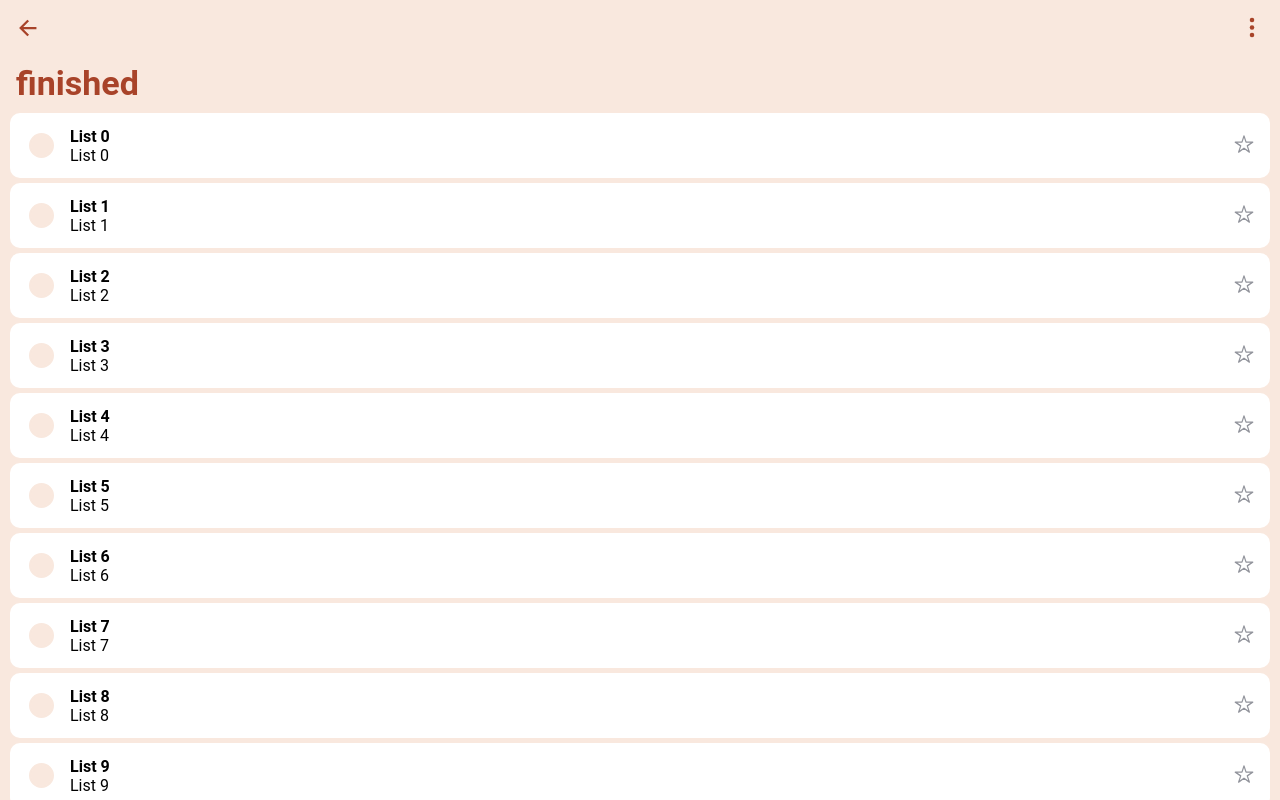
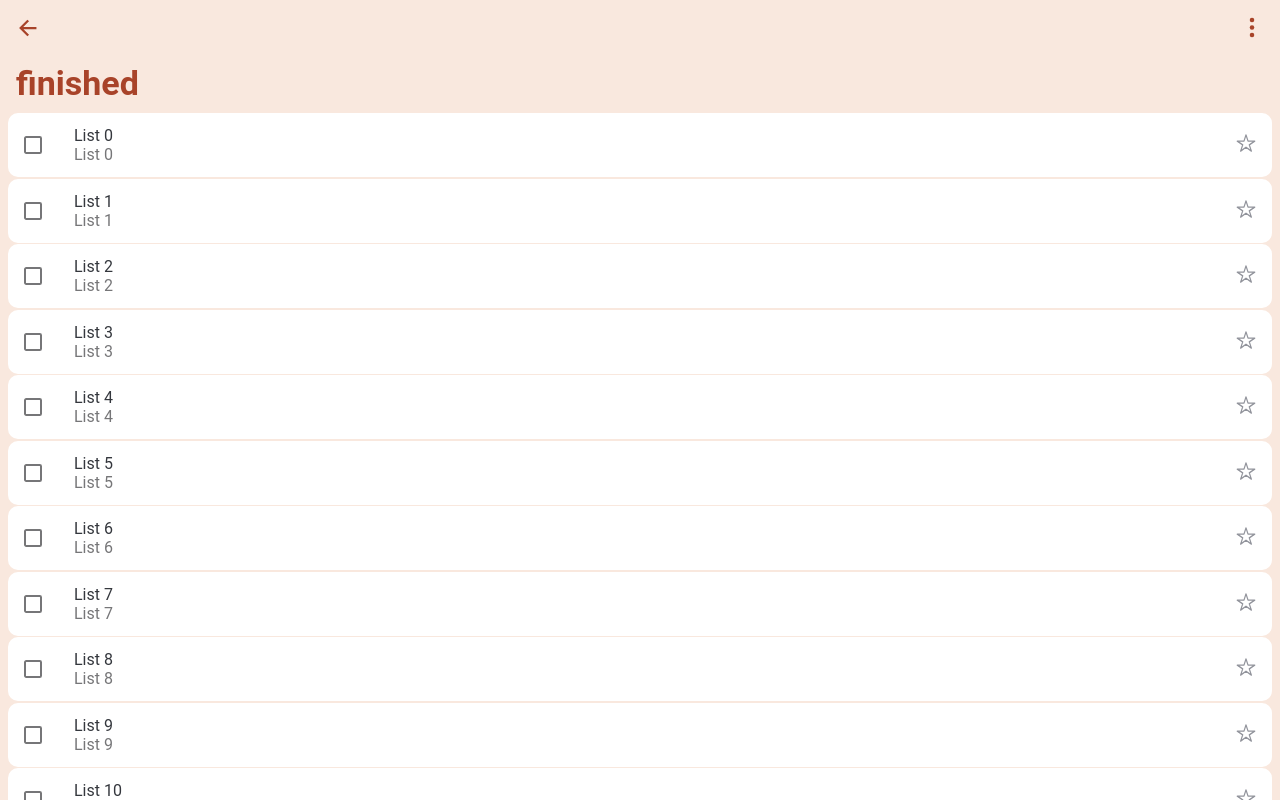
Before and after one commit to immortalt/immortal-todo, a React (Create React App) app: page /home in a window 1280 px wide. Both pictures are taken after a click on the element "Finished". Built offline with nearby package versions, Linux system fonts and the light colour scheme.

Commit message:
style(TodoList): split TaskItem into a component; optimize the Checkbox and add the animation like Microsoft Todo when clicking Checkbox; optimize themes

```diff
--- /dev/null
+++ b/src/components/TaskItems/TaskItem.css
@@ -0,0 +1,98 @@
+.my-checkbox {
+    display: flex;
+    align-items: center;
+    justify-content: center;
+    position: relative;
+}
+
+.my-checkbox .circle {
+    position: absolute;
+    width: 6px;
+    height: 6px;
+    border-radius: 50%;
+    background-color: #6200ee;
+    opacity: 0;
+}
+
+/*top*/
+.my-checkbox .circle-1 {
+    background-color: #da3b00;
+    top: calc(50% - 26px);
+    left: calc(50% - 7px);
+}
+
+/*bottom*/
+.my-checkbox .circle-2 {
+    background-color: #0078d4;
+    top: calc(50% + 20px);
+    left: calc(50% - 7px);
+}
+
+/*top right*/
+.my-checkbox .circle-3 {
+    background-color: #fdab43;
+    top: calc(50% - 15px);
+    left: calc(50% + 14px);
+}
+
+/*bottom right*/
+.my-checkbox .circle-4 {
+    background-color: #02ad56;
+    top: calc(50% + 9px);
+    left: calc(50% + 14px);
+}
+
+/*top left*/
+.my-checkbox .circle-5 {
+    background-color: #e3008c;
+    top: calc(50% - 15px);
+    left: calc(50% - 28px);
+}
+
+/*bottom left*/
+.my-checkbox .circle-6 {
+    background-color: #8763b8;
+    top: calc(50% + 9px);
+    left: calc(50% - 28px);
+}
+
+.my-checkbox .checked.circle-1,
+.my-checkbox .checked.circle-2,
+.my-checkbox .checked.circle-3,
+.my-checkbox .checked.circle-4,
+.my-checkbox .checked.circle-5,
+.my-checkbox .checked.circle-6 {
+    animation: checkbox-circle 0.6s ease;
+}
+
+@keyframes checkbox-circle {
+    0% {
+        transform: scale(1);
+        opacity: 0;
+    }
+
+    10% {
+        transform: scale(1);
+        opacity: 1;
+    }
+
+    100% {
+        transform: scale(0);
+        opacity: 0;
+    }
+}
+
+.my-checkbox .checkbox-checked {
+    animation: checkbox-reshape 0.3s ease;
+}
+
+@keyframes checkbox-reshape {
+    0% {
+        transform: scale(0.4);
+        opacity: 0.4;
+    }
+    100% {
+        transform: scale(1);
+        opacity: 1;
+    }
+}
--- /dev/null
+++ b/src/components/TaskItems/TaskItem.tsx
@@ -0,0 +1,99 @@
+import {IonCheckbox, IonIcon, IonItem, IonLabel} from "@ionic/react";
+import {starOutline} from "ionicons/icons";
+import React from "react";
+import useIsDark from "../../hooks/useIsDark";
+import {ThemeUnit} from "../../theme/listThemes";
+import {TodoTask} from "../../models/TodoTask";
+import {DraggableProvided, DraggableStateSnapshot} from "../react-beautiful-dnd";
+import "./TaskItem.css";
+
+type TaskItemProps = {
+    snapshot: DraggableStateSnapshot,
+    provided: DraggableProvided,
+    item: TodoTask
+    themeUnit: ThemeUnit
+    radioColor: string
+}
+const TaskItem: React.FC<TaskItemProps> = (
+    {
+        snapshot,
+        provided,
+        item,
+        themeUnit,
+        radioColor
+    }) => {
+    const isDark = useIsDark()
+    const styles = {
+        star: {
+            fontSize: 20,
+            color: "var(--ion-color-medium)"
+        },
+        radio: {
+            "--checkmark-width": "2px",
+            "--checkmark-color": isDark ? "#212121" : "#FFFFFF",
+            "--transition": "transform 2s cubic-bezier(0.4, 0, 0.2, 1)",
+            // Unchecked
+            "--border-width": "2px",
+            "--border-color": isDark ? "#939393" : "#767678",
+            "--background": isDark ? "#212121" : "#FFFFFF",
+            // Checked
+            "--color-checked": isDark ? radioColor : "black",
+            "--background-checked": radioColor,
+            "--border-color-checked": radioColor,
+        },
+        title: {
+            color: isDark ? "#e1e1e1" : "#34373d",
+        },
+        subTitle: {
+            color: isDark ? "#939393" : "#767678",
+        }
+    }
+    const getItemStyle = (isDragging: boolean, draggableStyle: any) => {
+        return {
+            userSelect: "none",
+            cursor: "default",
+            "--background": isDark ? "#212121" : "white",
+            "--min-height": "64px",
+            "--border-radius": "10px",
+            marginBottom: 1.5,
+            ...draggableStyle,
+        }
+    };
+    const [checked, setChecked] = React.useState(false);
+    return <IonItem  button detail={false} ref={provided.innerRef}
+                    {...provided.draggableProps}
+                    {...provided.dragHandleProps}
+                    style={getItemStyle(
+                        snapshot.isDragging,
+                        provided.draggableProps.style
+                    )}
+                    lines="none"
+                    color={snapshot.isDragging ? "light" : ""}
+    >
+        <div slot="start" className="my-checkbox">
+            <div className={`circle circle-1 ${checked ? 'checked' : ''}`}></div>
+            <div className={`circle circle-2 ${checked ? 'checked' : ''}`}></div>
+            <div className={`circle circle-3 ${checked ? 'checked' : ''}`}></div>
+            <div className={`circle circle-4 ${checked ? 'checked' : ''}`}></div>
+            <div className={`circle circle-5 ${checked ? 'checked' : ''}`}></div>
+            <div className={`circle circle-6 ${checked ? 'checked' : ''}`}></div>
+            <IonCheckbox value={checked} onIonChange={e => setChecked(e.detail.checked)}
+                         style={styles.radio}
+            />
+        </div>
+        <IonLabel>
+            <div>
+                <div style={styles.title}>
+                    {item.title}
+                </div>
+                <div style={styles.subTitle}>
+                    {item.title}
+                </div>
+            </div>
+        </IonLabel>
+        <IonLabel slot="end">
+            <IonIcon style={styles.star} icon={starOutline}></IonIcon>
+        </IonLabel>
+    </IonItem>
+}
+export default TaskItem;
--- a/src/components/TaskItems/index.css
+++ /dev/null
@@ -1,8 +0,0 @@
-ion-radio.ios {
-    width: 25px;
-    height: 25px;
-    border: 2px solid #ddd;
-    border-radius: 45px;
-    border-color: var(--ion-color-medium);
-    margin-right: 16px;
-}
--- a/src/components/TaskItems/index.tsx
+++ b/src/components/TaskItems/index.tsx
@@ -1,29 +1,22 @@
 import React, {useState} from "react";
 import {DragDropContext, Draggable} from "../react-beautiful-dnd";
 import {StrictModeDroppable} from "../StrictModeDroppable";
-import {IonIcon, IonItem, IonLabel, IonRadio,} from "@ionic/react";
-import {starOutline} from "ionicons/icons";
-import "./index.css"
 import {ListTheme} from "../../theme/listThemes";
+import useIsDark from "../../hooks/useIsDark";
+import TaskItem from "./TaskItem";
+import {TodoTask} from "../../models/TodoTask";
 
-interface Item {
-    id: string;
-    title: string;
-    count: number;
-    order: number;
-}
-
-const getItems = (count: number): Item[] =>
+const getItems = (count: number): TodoTask[] =>
     Array.from({length: count}, (v, k) => k).map(k => ({
         id: `list-${k}`,
         title: `List ${k}`,
         count: k,
-        order: k
+        order: k,
+        finished: false
     }));
 
-
 // switch the order of the items in the array and return the new array
-const reorder = (list: Item[], source: number, destination: number): Item[] => {
+const reorder = (list: TodoTask[], source: number, destination: number): TodoTask[] => {
     const result = Array.from(list);
     const [removed] = result.splice(source, 1);
     result.splice(destination, 0, removed);
@@ -35,61 +28,37 @@ const reorder = (list: Item[], source: number, destination: number): Item[] => {
     return result;
 };
 
-
 const getListStyle = (isDraggingOver: boolean) => ({
     width: "100%",
     cursor: "default",
-    paddingLeft: 10,
-    paddingRight: 10,
+    paddingLeft: 8,
+    paddingRight: 8,
 });
 
 type TaskItemsProps = {
     theme: ListTheme
 }
 const TaskItems: React.FC<TaskItemsProps> = ({theme}) => {
-    const [items, setItems] = useState<Item[]>(getItems(20));
-    const prefersDark = window.matchMedia('(prefers-color-scheme: dark)');
-    const isDark = prefersDark.matches;
-
-    const getItemStyle = (isDragging: boolean, draggableStyle: any) => {
-        return {
-            userSelect: "none",
-            cursor: "default",
-            "--background": isDark ? "#212121" : "white",
-            "--min-height": "65px",
-            "--border-radius": "10px",
-            marginBottom: 5,
-            ...draggableStyle,
-        }
-    };
-
+    const [items, setItems] = useState<TodoTask[]>(getItems(20));
     const onDragEnd = (result: any) => {
         if (!result.destination) {
             return;
         }
-
         const reorderedItems = reorder(
             items,
             result.source.index,
             result.destination.index
         );
-
         setItems(reorderedItems);
     };
+    const isDark = useIsDark()
     const themeUnit = isDark ? theme.dark : theme.light;
-    const radioColor = isDark ? themeUnit.text : themeUnit.background;
-    const styles = {
-        star: {
-            fontSize: 20,
-            color: "var(--ion-color-medium)"
-        },
-        radio: {
-            "--color-checked": "black",
-            border: `2px solid ${radioColor}`,
-            backgroundColor: radioColor,
-        }
+    let radioColor: string;
+    if (themeUnit.reversed) {
+        radioColor = themeUnit.text;
+    } else {
+        radioColor = isDark ? themeUnit.text : themeUnit.background;
     }
-
     return (
         <DragDropContext onDragEnd={onDragEnd}>
             <StrictModeDroppable droppableId="droppable">
@@ -99,35 +68,12 @@ const TaskItems: React.FC<TaskItemsProps> = ({theme}) => {
                         ref={provided.innerRef}
                         style={getListStyle(snapshot.isDraggingOver)}
                     >
-                        {items.map((item, index) => (
+                        {items.map((item: TodoTask, index: number) => (
                             <Draggable key={item.id} draggableId={item.id} index={index}>
                                 {(provided, snapshot) => (
-                                    <IonItem button detail={false} ref={provided.innerRef}
-                                             {...provided.draggableProps}
-                                             {...provided.dragHandleProps}
-                                             style={getItemStyle(
-                                                 snapshot.isDragging,
-                                                 provided.draggableProps.style
-                                             )}
-                                             lines="none"
-                                             color={snapshot.isDragging ? "light" : ""}
-                                    >
-                                        <IonRadio mode="ios" value="custom" slot="start"
-                                                  style={styles.radio}></IonRadio>
-                                        <IonLabel>
-                                            <div>
-                                                <div style={{fontWeight: "bold"}}>
-                                                    {item.title}
-                                                </div>
-                                                <div>
-                                                    {item.title}
-                                                </div>
-                                            </div>
-                                        </IonLabel>
-                                        <IonLabel slot="end">
-                                            <IonIcon style={styles.star} icon={starOutline}></IonIcon>
-                                        </IonLabel>
-                                    </IonItem>
+                                    <TaskItem item={item} radioColor={radioColor} snapshot={snapshot}
+                                              provided={provided} themeUnit={themeUnit}
+                                              key={item.id}/>
                                 )}
                             </Draggable>
                         ))}
--- /dev/null
+++ b/src/models/TodoTask.ts
@@ -0,0 +1,7 @@
+export type TodoTask = {
+    id: string;
+    title: string;
+    count: number;
+    order: number;
+    finished: boolean;
+}
--- a/src/pages/Home/index.tsx
+++ b/src/pages/Home/index.tsx
@@ -21,7 +21,7 @@ import {Link} from "react-router-dom";
 import quickLists from "../../theme/quickLists";
 import {setStatusbarColor} from "../../theme/utils";
 import useIsDark from "../../hooks/useIsDark";
-import {listThemes, ThemeUnit} from '../../theme/listThemes';
+import {listThemes} from '../../theme/listThemes';
 
 const preventDefault = (e: any) => e.preventDefault();
 const Home: React.FC = () => {
--- a/src/theme/listThemes.ts
+++ b/src/theme/listThemes.ts
@@ -5,6 +5,8 @@ export type ThemeUnit = {
     background: string;
     // text color in list toolbar
     text: string;
+    // if is reversed color theme
+    reversed?: boolean;
 }
 
 export type ListTheme = {
@@ -47,11 +49,13 @@ export const listThemes: themeDict = {
             "icon": "#166F6B",
             "background": "#DAF0EE",
             "text": "#346D6A",
+            reversed: true,
         },
         dark: {
             "icon": "#8BD3CE",
             "background": "#080808",
             "text": "#9BD1CD",
+            reversed: true,
         }
     },
     "lightpink-reverse": {
@@ -59,11 +63,13 @@ export const listThemes: themeDict = {
             "icon": "#A84329",
             "background": "#F9E8DE",
             "text": "#A84329",
+            reversed: true,
         },
         dark: {
             "icon": "#ECBDA2",
             "background": "#080808",
             "text": "#ECBDA2",
+            reversed: true,
         }
     },
     "purple": {
```
